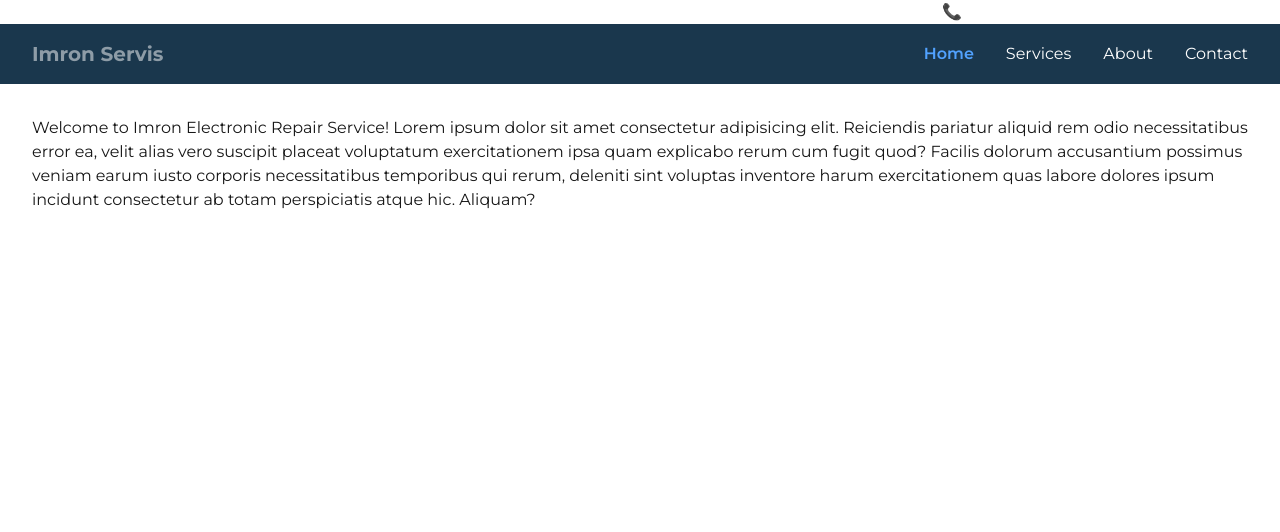
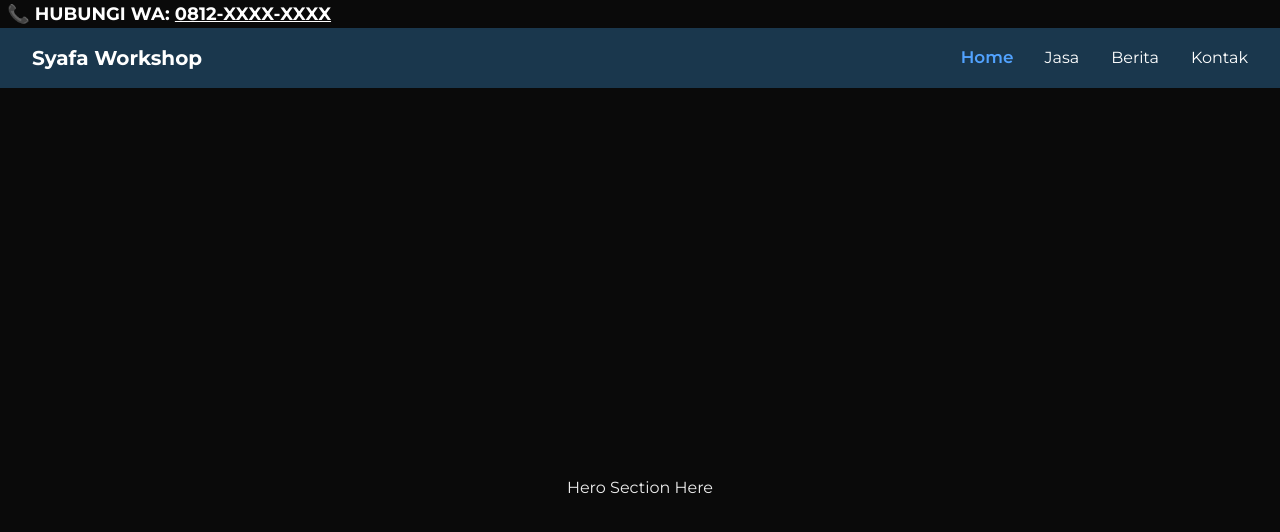
Before and after one commit to ArifDev-coder/repairman-electronic, a Next.js app: page / in a window 1280 px wide. Shown: the top 532 px of the page. Built offline with nearby package versions, Linux system fonts and the light colour scheme.

Commit message:
Implement theme support and enhance layout structure; add new pages for services, news, and contact

```diff
--- /dev/null
+++ b/app/berita/page.tsx
@@ -0,0 +1,7 @@
+export default function Berita() {
+  return (
+    <main className="min-h-screen flex flex-col justify-center items-center">
+      Berita Here
+    </main>
+  );
+}
--- a/app/globals.css
+++ b/app/globals.css
@@ -1,29 +1,29 @@
 @import "tailwindcss";
 
-:root {
-  --background: #ffffff;
-  --foreground: #171717;
-}
+@theme inline {
+  --color-brand-dark: #1A374D;
+  --color-brand-light: #F0F4F8;
 
-html,
-body,
-:root{
-  min-height: 10000rem;
-}
-
-@theme inline {
+  /* Gunakan variabel CSS agar bisa berubah otomatis */
   --color-background: var(--background);
   --color-foreground: var(--foreground);
 }
 
-@media (prefers-color-scheme: dark) {
-  :root {
-    --background: #0a0a0a;
-    --foreground: #ededed;
-  }
+:root {
+  /* Default Mode (Light) */
+  --background: #ffffff;
+  --foreground: #1A374D;
+}
+
+/* KUNCI UTAMANYA DI SINI */
+.dark {
+  --background: #0a0a0a; /* Warna item pekat buat dark mode */
+  --foreground: #ededed;
 }
 
 body {
-  background: var(--background);
+  /* Pakai variabel yang sudah didefinisikan di atas */
+  background-color: var(--background);
   color: var(--foreground);
+  transition: background-color 0.3s, color 0.3s;
 }
--- /dev/null
+++ b/app/jasa/page.tsx
@@ -0,0 +1,7 @@
+export default function jasa() {
+    return (
+        <main className="min-h-screen flex flex-col justify-center items-center">
+            Jasa Here.
+        </main>
+    )
+}
--- /dev/null
+++ b/app/kontak/page.tsx
@@ -0,0 +1,7 @@
+export default function Contact() {
+    return (
+        <main className="min-h-screen flex flex-col justify-center items-center">
+            Contact Here.
+        </main>
+    )
+}
--- a/app/layout.tsx
+++ b/app/layout.tsx
@@ -4,10 +4,11 @@ import "./globals.css";
 
 import Navbar from "@/components/custom/navbar";
 import MarqueeCustom from "@/components/custom/marquee";
+import { ThemeProvider } from "@/components/themes/theme-provider";
 
-const montserrat = Montserrat({ subsets: ["latin"] })
-const roboto = Roboto({ subsets: ["latin"] })
-const bebas_neue = Bebas_Neue({ subsets: ["latin"], weight: ["400"] })
+const montserrat = Montserrat({ subsets: ["latin"] });
+const roboto = Roboto({ subsets: ["latin"] });
+const bebas_neue = Bebas_Neue({ subsets: ["latin"], weight: ["400"] });
 
 export const metadata: Metadata = {
   title: "Create Next App",
@@ -20,15 +21,24 @@ export default function RootLayout({
   children: React.ReactNode;
 }>) {
   return (
-    <html lang="en">
+    <html lang="en" suppressHydrationWarning>
       <body
-        className={`${montserrat.className} scroll-smooth min-h-screen antialiased`}
+        className={`${montserrat.className} scroll-smooth min-h-screen antialiased `}
       >
-        <MarqueeCustom />
+        <ThemeProvider
+          attribute="class"
+          defaultTheme="dark"
+          enableSystem={false}
+        >
+          {/* Marquee Custom */}
+          <MarqueeCustom />
 
-        <Navbar />
+          {/* Navbar Here */}
+          <Navbar />
 
-        {children}
+          {/* Content */}
+          {children}
+        </ThemeProvider>
       </body>
     </html>
   );
--- a/app/page.tsx
+++ b/app/page.tsx
@@ -1,11 +1,12 @@
 export default function Home() {
   return (
-    <div className="p-8">
-      Welcome to Imron Electronic Repair Service!
-
-      Lorem ipsum dolor sit amet consectetur adipisicing elit. Reiciendis pariatur aliquid rem odio necessitatibus error ea, velit alias vero suscipit placeat voluptatum exercitationem ipsa quam explicabo rerum cum fugit quod?
-      Facilis dolorum accusantium possimus veniam earum iusto corporis necessitatibus temporibus qui rerum, deleniti sint voluptas inventore harum exercitationem quas labore dolores ipsum incidunt consectetur ab totam perspiciatis atque hic. Aliquam?
-
+    <div className="min-h-screen">
+      {/* Hero Section */}
+      <section className="h-screen flex flex-col justify-center items-center ">
+        <div className="max-w-7xl mx-auto">
+          <h1>Hero Section Here</h1>
+        </div>
+      </section>
     </div>
-  )
+  );
 }
--- a/components/custom/marquee.tsx
+++ b/components/custom/marquee.tsx
@@ -1,12 +1,17 @@
 "use client";
 
+import Link from "next/link";
 import Marquee from "react-fast-marquee";
 
 export default function MarqueeCustom() {
   return (
     <div className="dark:text-black text-white dark:bg-white">
-      <Marquee>
-        <span className="mx-2 font-bold">📞 HUBUNGI WA: 0812-XXXX-XXXX</span>
+      <Marquee pauseOnHover={true}>
+        <span className="mx-2 font-bold text-sm md:text-md lg:text-lg select-none">
+          <Link href="https://wa.me/62xxxxxxxxxxxx" target="_blank">
+            📞 HUBUNGI WA: <span className="underline hover:pointer select-all">0812-XXXX-XXXX</span>
+          </Link>
+        </span>
       </Marquee>
     </div>
   );
--- a/components/custom/navbar.tsx
+++ b/components/custom/navbar.tsx
@@ -7,15 +7,14 @@ import Link from "next/link";
 import { usePathname } from "next/navigation";
 import { Button } from "../ui/button";
 
-const NAV_ITEMS = ["Home", "Services", "About", "Contact"] as const;
+const NAV_ITEMS = ["Home", "Jasa", "Berita", "Kontak"] as const;
 
 export default function Navbar() {
-  const [isScrolled, setIsScrolled] = useState(false);
   const [isMobileMenuOpen, setIsMobileMenuOpen] = useState(false);
   const pathname = usePathname();
 
   const menuRef = useRef<HTMLDivElement>(null);
-  const toggleRef = useRef<HTMLDivElement>(null);
+  const toggleRef = useRef<HTMLButtonElement>(null);
 
   const toggleMenu = () => {
     setIsMobileMenuOpen(!isMobileMenuOpen);
@@ -29,21 +28,6 @@ export default function Navbar() {
     const href = `/${link.toLowerCase()}`;
     return pathname === href || (link === "Home" && pathname === "/");
   };
-
-  useEffect(() => {
-    const handleScroll = () => {
-      if (window.scrollY > 30) {
-        setIsScrolled(true);
-      } else {
-        setIsScrolled(false);
-      }
-    };
-
-    window.addEventListener("scroll", handleScroll);
-    return () => {
-      window.removeEventListener("scroll", handleScroll);
-    };
-  }, []);
 
   useEffect(() => {
     const handleOutsideClick = (event: MouseEvent) => {
@@ -76,21 +60,20 @@ export default function Navbar() {
   }, [isMobileMenuOpen]);
 
   return (
-    <nav className={cn(
-          "w-full transition-all duration-500 ease-in-out sticky top-0",
-          "py-4 px-8 bg-[#1A374D] text-white",
-          isScrolled && "bg-[#1A374D]/50 backdrop-blur-lg shadow-2xl shadow-black/20",
-          isScrolled && !isMobileMenuOpen && "rounded-b-4xl",
-        )}>
-      <div
-      className="flex justify-between items-center z-40"
+    <nav
+      className={cn(
+        "w-full transition-all duration-100 ease-in-out sticky top-0",
+        "py-4 px-8 bg-brand-dark text-white select-none",
+      )}
     >
+      <div className="max-w-7xl mx-auto">
+        <div className="flex justify-between items-center z-40">
           {/* Logo */}
           <Link
             href="/"
-          className="font-bold text-xl hover:text-blue-200 transition-colors animate-pulse"
+            className="font-bold text-xl hover:text-blue-200 transition-colors hover:animate-pulse"
           >
-          Imron Servis
+            Syafa Workshop
           </Link>
 
           {/* Desktop Navigation */}
@@ -102,8 +85,8 @@ export default function Navbar() {
                 className={cn(
                   "transition-all duration-200",
                   isActive(link)
-                  ? "text-blue-400 font-semibold"
-                  : "hover:text-blue-200"
+                    ? "text-blue-400 font-semibold scale-105"
+                    : "hover:text-blue-200",
                 )}
               >
                 {link}
@@ -136,7 +119,7 @@ export default function Navbar() {
             "text-center",
             isMobileMenuOpen
               ? "max-h-125 opacity-100 translate-y-0 mt-4"
-            : "max-h-0 opacity-0 -translate-y-2"
+              : "max-h-0 opacity-0 -translate-y-2",
           )}
         >
           {NAV_ITEMS.map((link) => (
@@ -148,13 +131,16 @@ export default function Navbar() {
                 "px-4 py-2 rounded-lg transition-all duration-200",
                 isActive(link)
                   ? "bg-blue-500 text-white font-semibold"
-                : "hover:bg-white/5 text-white"
+                  : "hover:bg-white/5 text-white",
               )}
             >
               {link}
             </Link>
           ))}
-        <Button className="mt-4 bg-red-600 font-bold" color="">Hubungi Sekarang</Button>
+          <Button className="mt-4 bg-red-600 font-bold" color="">
+            Hubungi Sekarang
+          </Button>
+        </div>
       </div>
     </nav>
   );
--- /dev/null
+++ b/components/themes/theme-provider.tsx
@@ -0,0 +1,11 @@
+"use client";
+
+import * as React from "react";
+import { ThemeProvider as NextThemeProvider } from "next-themes";
+
+export function ThemeProvider({
+  children,
+  ...props
+}: React.ComponentProps<typeof NextThemeProvider>) {
+  return <NextThemeProvider {...props}>{children}</NextThemeProvider>;
+}
--- a/package.json
+++ b/package.json
@@ -14,6 +14,7 @@
     "clsx": "^2.1.1",
     "lucide-react": "^0.563.0",
     "next": "16.1.6",
+    "next-themes": "^0.4.6",
     "react": "19.2.3",
     "react-dom": "19.2.3",
     "react-fast-marquee": "^1.6.5",
```
Also changed, not shown: 1 other file (tests, documents, lock files or other folders). Lines whose indentation alone changed are shown as unchanged.
